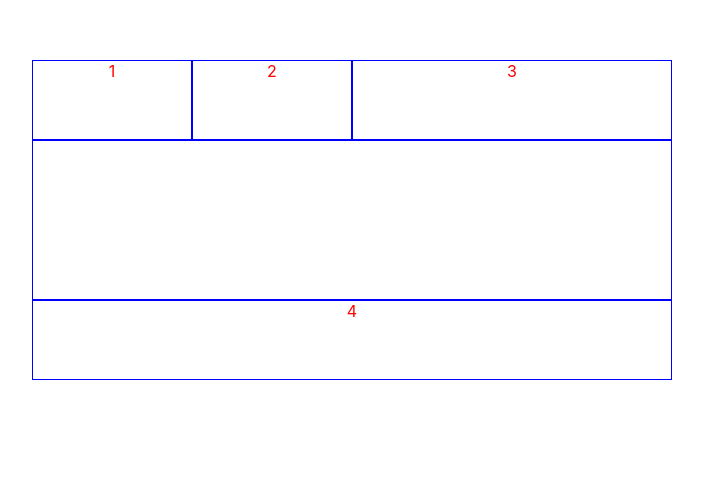
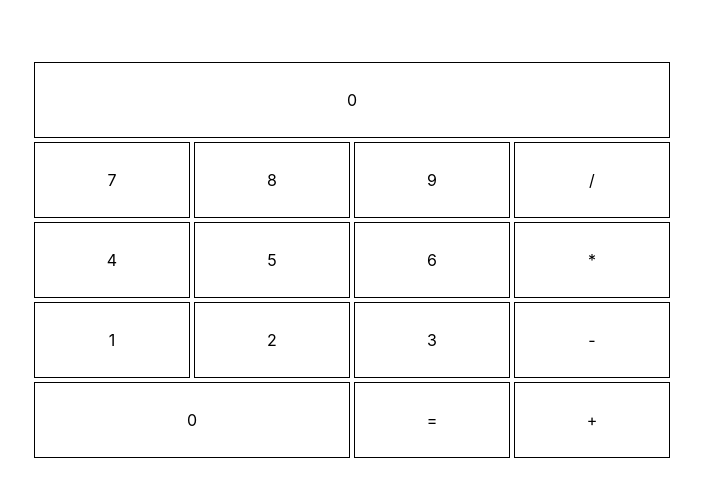
Before and after one commit to bauele/react-calculator, a React (Create React App) app: page / in a window 1280 px wide. Shown: the part 140-636 px from the top of the page, without its empty margins (288-991 px from the left). Built offline with nearby package versions, Linux system fonts and the light colour scheme.

Commit message:
Complete core calculator functionality

```diff
--- a/src/components/Calculator.tsx
+++ b/src/components/Calculator.tsx
@@ -1,23 +1,84 @@
 import { UIGrid } from './UIGrid';
 import UIElement from './UIElement';
 import '../styles/Calculator.css';
-import { useState } from 'react';
-
-let uiElements = new Array<UIElement>();
-uiElements.push({label: '1', row: 1, column: 1, width: 1, height: 1},
-                {label: '2', row: 1, column: 2, width: 1, height: 1},
-                {label: '3', row: 1, column: 3, width: 2, height: 1},
-                {label: '', row: 2, column: 1, width: 4, height: 2},
-                {label: '4', row: 4, column: 1, width: 4, height: 1},
-                );
+import { useState, useEffect } from 'react';
 
 function Calculator() {
     const [accumulator, setAccumulator] = useState(0);
-    const [operation, setOperation] = useState();
+    const [operation, setOperation] = useState('');
+
+    let uiArray = new Array<{}>();
+    uiArray.push(
+        { label: accumulator, row: 1, column: 1, width: 4, height: 1, onClick: numberClicked },
+        { label: '7', row: 2, column: 1, width: 1, height: 1, onClick: numberClicked},
+        { label: '8', row: 2, column: 2, width: 1, height: 1, onClick: numberClicked },
+        { label: '9', row: 2, column: 3, width: 1, height: 1, onClick: numberClicked },
+        { label: '/', row: 2, column: 4, width: 1, height: 1, onClick: operationClicked, action: 'divide' },
+        { label: '4', row: 3, column: 1, width: 1, height: 1, onClick: numberClicked},
+        { label: '5', row: 3, column: 2, width: 1, height: 1, onClick: numberClicked },
+        { label: '6', row: 3, column: 3, width: 1, height: 1, onClick: numberClicked },
+        { label: '*', row: 3, column: 4, width: 1, height: 1, onClick: operationClicked, action: 'multiply' },
+        { label: '1', row: 4, column: 1, width: 1, height: 1, onClick: numberClicked},
+        { label: '2', row: 4, column: 2, width: 1, height: 1, onClick: numberClicked },
+        { label: '3', row: 4, column: 3, width: 1, height: 1, onClick: numberClicked },
+        { label: '-', row: 4, column: 4, width: 1, height: 1, onClick: operationClicked, action: 'subtract' },
+        { label: '0', row: 5, column: 1, width: 2, height: 1, onClick: numberClicked },
+        { label: '=', row: 5, column: 3, width: 1, height: 1, onClick: operationClicked },
+        { label: '+', row: 5, column: 4, width: 1, height: 1, onClick: operationClicked, action: 'add' },
+    );
+
+    let uiElements = uiArray.map((x: any) => {
+        return (
+            <UIElement
+                label={x.label}
+                row={x.row}
+                column={x.column}
+                width={x.width}
+                height={x.height}
+                onClick={x.onClick}
+                action={x.action? x.action: null} />
+        )
+    })
+
+    function numberClicked(value: string) {
+        let number = Number.parseInt(value);
+
+        if (accumulator === 0) {
+            setAccumulator(number);
+        }
+        else {
+            if (operation === '') {
+                setAccumulator(number);
+            }
+            else if (operation === 'add') {
+                setAccumulator(accumulator + number);
+                setOperation('');
+            }
+            else if (operation === 'subtract') {
+                setAccumulator(accumulator - number);
+                setOperation('');
+            }
+            else if (operation === 'multiply') {
+                setAccumulator(accumulator * number);
+                setOperation('');
+            }
+            else if (operation === 'divide') {
+                setAccumulator(accumulator / number);
+                setOperation('');
+            }
+        }
+    }
+
+    function operationClicked(value: string, action: string) {
+        setOperation(action);
+    }
+
+    useEffect(() => {
+    }, [accumulator])
 
     return (
         <div id="parent">
-            <UIGrid width={4} height={5} uiElements={uiElements}/>
+            <UIGrid width={4} height={5} uiElements={uiElements} />
         </div>
     )
 }
--- /dev/null
+++ b/src/components/UIElement.tsx
@@ -0,0 +1,29 @@
+interface Props {
+    label: string;
+    row: number;
+    column: number;
+    width: number;
+    height: number;
+    onClick: any;
+    action: any;
+}
+
+function UIElement({label, row, column, width, height, onClick, action}: Props) {
+    let styleObject = {
+        "display": "flex",
+        "align-items": "center",
+        "justify-content": "center",
+        "border": "1px solid black",
+        "margin": "2px",
+        "gridRowStart": row,
+        "gridRowEnd": row + height,
+        "gridColumnStart": column,
+        "gridColumnEnd": column + width,
+    }
+
+    return (
+        <div id={label} style={styleObject} onClick={() => onClick(label, action)} key={label}>{label}</div>
+    )
+}
+
+export default UIElement;
--- a/src/components/UIGrid.tsx
+++ b/src/components/UIGrid.tsx
@@ -1,28 +1,15 @@
 import '../styles/UIGrid.css';
-import UIElement from './UIElement';
 
 interface Props {
     width: 1 | 2 | 3 | 4 | 5;
     height: 1 | 2 | 3 | 4 | 5;
-    uiElements: UIElement[];
+    uiElements: JSX.Element[];
 };
 
-export function UIGrid( {width, height, uiElements}: Props) {
-    const cellComponents = uiElements.map( (x: UIElement) => {
-        let styleObject = {
-            "color": "red",
-            "gridRowStart": x.row,
-            "gridRowEnd": x.row + x.height,
-            "gridColumnStart": x.column,
-            "gridColumnEnd": x.column + x.width
-        }
-
-        return <div id={x.label} style={styleObject} className="cell" key={x.label}>{x.label}</div>
-    });
-
+export function UIGrid({width, height, uiElements}: Props) {
     return (
         <div id="grid" className={`grid-cols-${width} grid-rows-${height}`}>
-            {cellComponents}
+            {uiElements}
         </div>
     )
 }
```
Also changed, not shown: src/components/UIElement.ts (deleted, +0 -9 lines).
